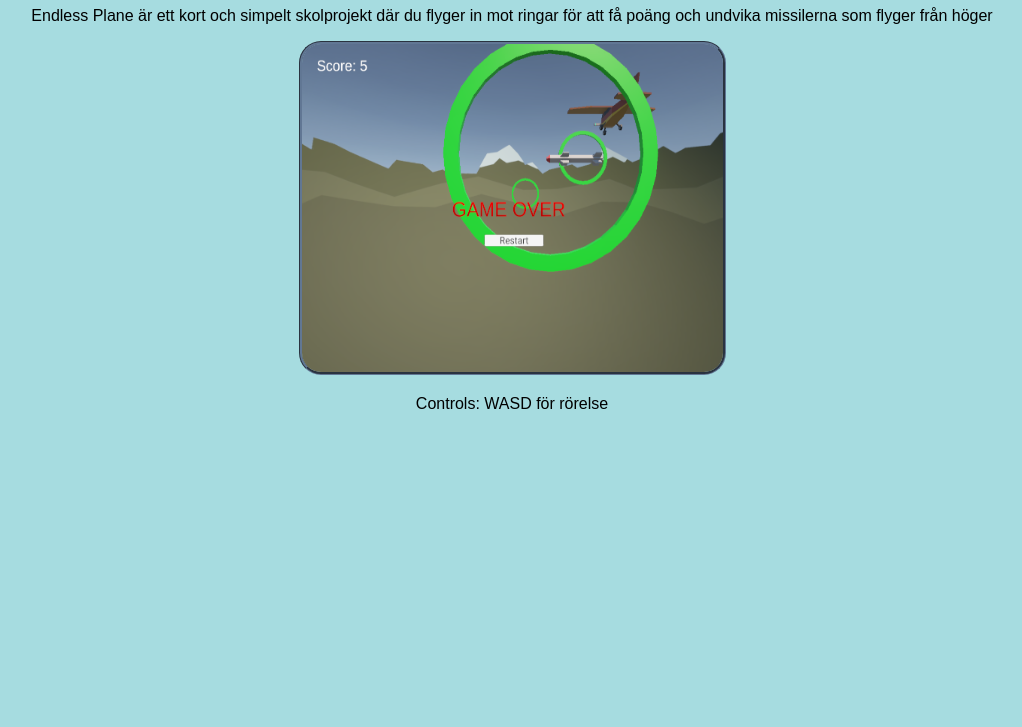
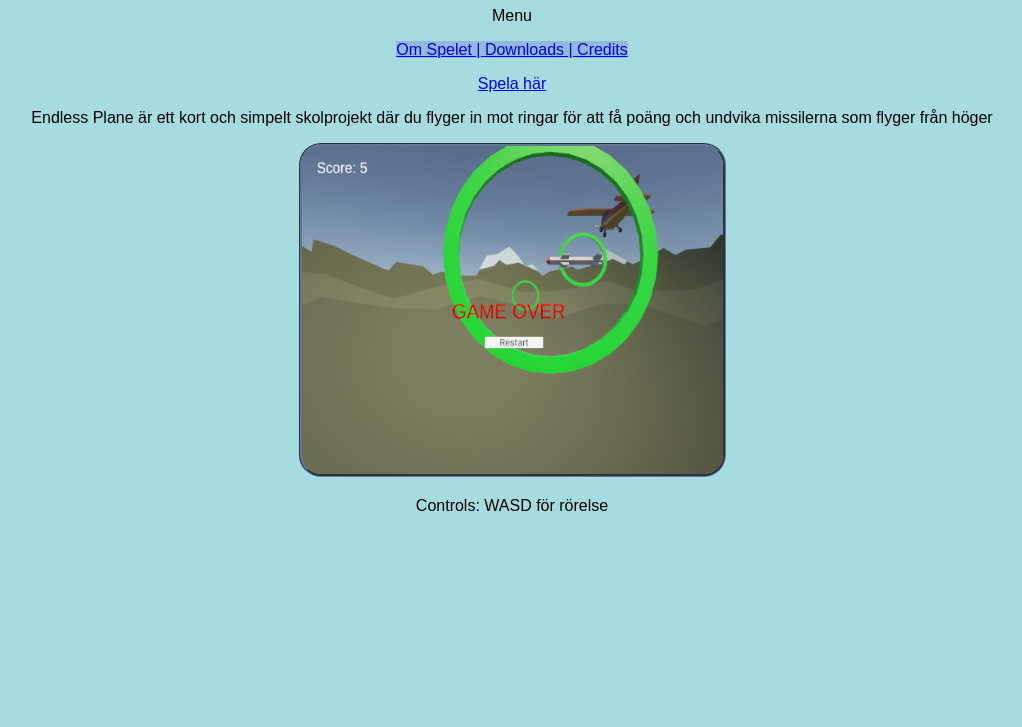
Before and after one commit to ntisod/spelsajt-wutv1-te23-endless-plane, a plain HTML site: page omspelet.html in a window 1280 px wide. Shown: the part 73-800 px from the top of the page, without its empty margins (128-1150 px from the left). Drawn offline with Linux system fonts and the light colour scheme.

Commit message:
menu grejer

```diff
--- a/omspelet.html
+++ b/omspelet.html
@@ -9,6 +9,11 @@
 </head>
 <body>
     <h1>Om Endless Plane</h1>
+        <p>Menu</p>
+        <li><a href="omspelet.html">Om Spelet | </a></li>
+        <li><a href="speldownloads.html">Downloads | </a></li>
+        <li><a href="spelcredits.html">Credits</a></li>
+        <p><a href="https://play.unity.com/en/games/5000bbb7-9366-4a51-9bdb-0c0f078efe7d/endless-plane">Spela här</a></p>
     <p>Endless Plane är ett kort och simpelt skolprojekt där du flyger in mot ringar för att få poäng och undvika missilerna som flyger från höger</p>
     <img src="plane2.png" alt="plane" style="width:421px;height:328px;">
     <p>Controls: WASD för rörelse</p>
```
Also changed, not shown: spelcredits.html (+5 -0 lines), speldownloads.html (+4 -0 lines).
